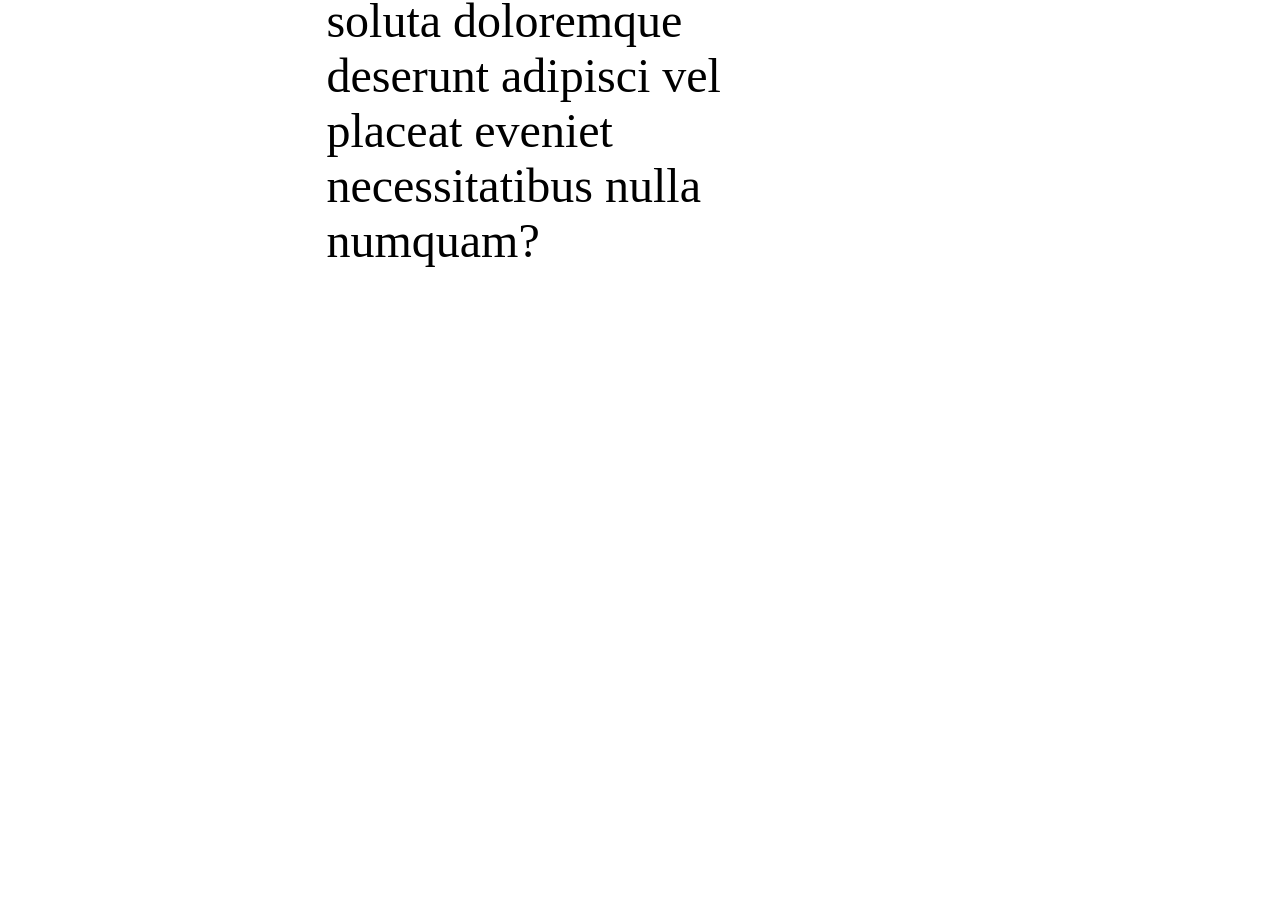
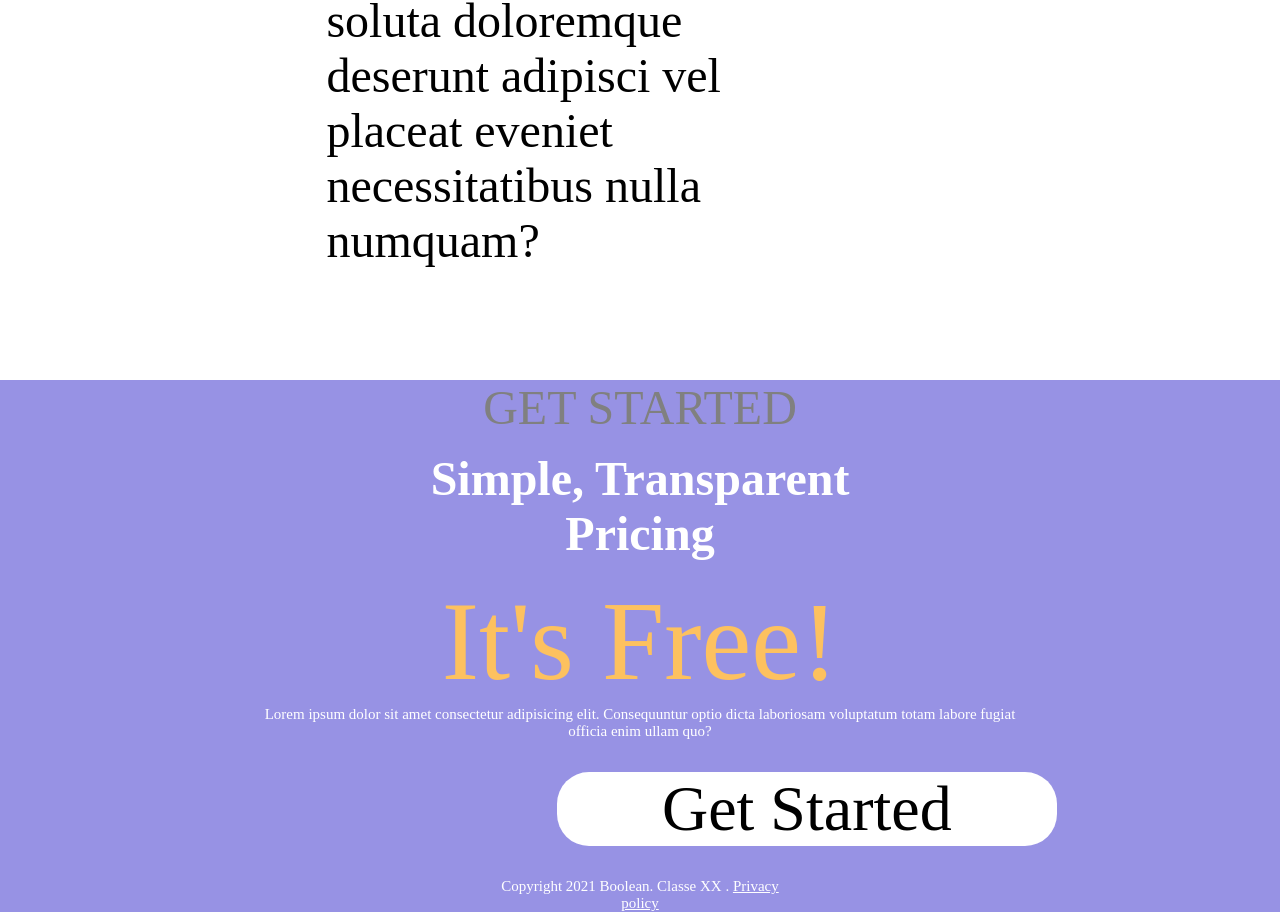
Before and after one commit to devitoangelo/htmlcss-responsive-layout, a plain HTML site: page index.html in a window 1280 px wide. Shown: the part 6013-6925 px from the top of the page. Before the commit the page ends 6313 px from the top, so only its background shows below. Drawn offline with Linux system fonts and the light colour scheme.

Commit message:
get-started-commit

```diff
--- a/assets/css/style.css
+++ b/assets/css/style.css
@@ -355,8 +355,49 @@
     justify-content: center;
     align-items: center;
 
+}
+
+/* get started */
+.container-get-started{
+    margin: auto;
+    width: 80%;
+}
+
+
+.title-started{
+    font-size: 3rem;
+    color: gray;
+    margin-top: 5rem;
+    text-align: center;
 
 }
+
+.lorem-started{
+    font-size: 3rem;
+    text-align: center;
+    padding: 1rem;
+}
+
+.title-free{
+    color: #FDC15F;
+    font-size: 7rem;
+    text-align: center;
+}
+
+.button-started{
+    font-size: 4rem;
+    display: flex;
+    justify-content: center;
+    background-color: white;
+    border-radius: 2rem;
+    margin: 2rem;
+    max-width: 500px;
+
+
+
+}
+
+
 
 
 
@@ -527,6 +568,20 @@
         font-size: 3rem;
     }
 
+    .container-get-started{
+        margin: auto;
+        width: 90%;
+    }
+
+    .button-started{
+        max-width: 500px;
+        position: relative;
+        left: 15%;
+
+
+    }
+
+
 
 
 
@@ -618,8 +673,16 @@
         font-size: 3rem;
     }
 
+    .container-get-started{
+        margin: auto;
+        width: 60%;
+    }
 
-
+    .button-started{
+        max-width: 500px;
+        position: relative;
+        left: 35%;
+    }
 
 
 }
--- a/index.html
+++ b/index.html
@@ -303,6 +303,31 @@
         </section>
 
 
+
+<!-- get_started -->
+        <section class="benefits">
+            <div class="container-get-started">
+                <div class="title-started">GET STARTED</div>
+                <h2 class="color lorem-started">Simple, Transparent <br> Pricing</h2>
+                <nav class="title-free">It's Free!</nav>
+                <p class="lorem-center color">Lorem ipsum dolor sit amet consectetur adipisicing elit. Consequuntur optio dicta laboriosam voluptatum totam labore fugiat officia enim ullam quo?</p>
+                <nav class="button-started">Get Started</nav>
+                <p class="lorem-center color">Copyright 2021 Boolean. Classe XX . <a class="color" href="">Privacy <br> policy</a></p>
+
+
+
+            </div>
+
+
+
+
+
+
+
+
+        </section>
+
+
     </main>
 
 
```
